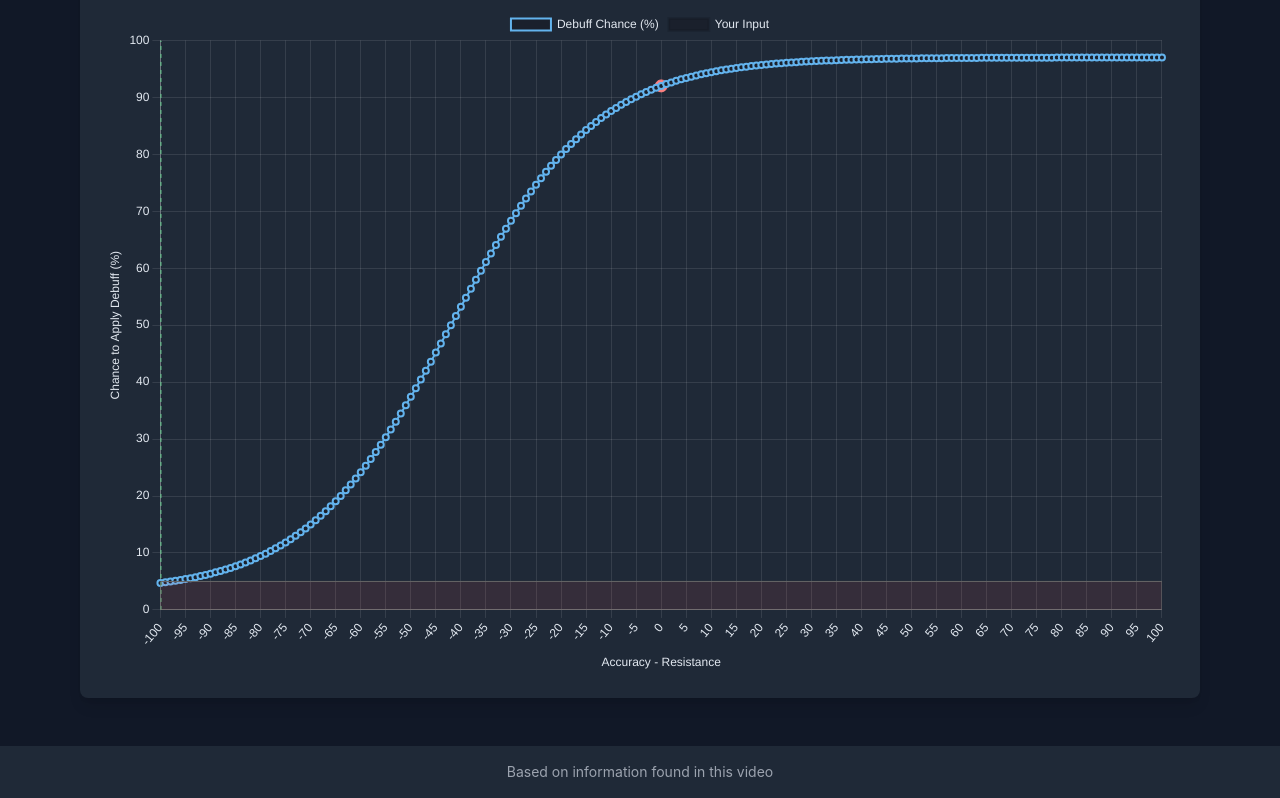
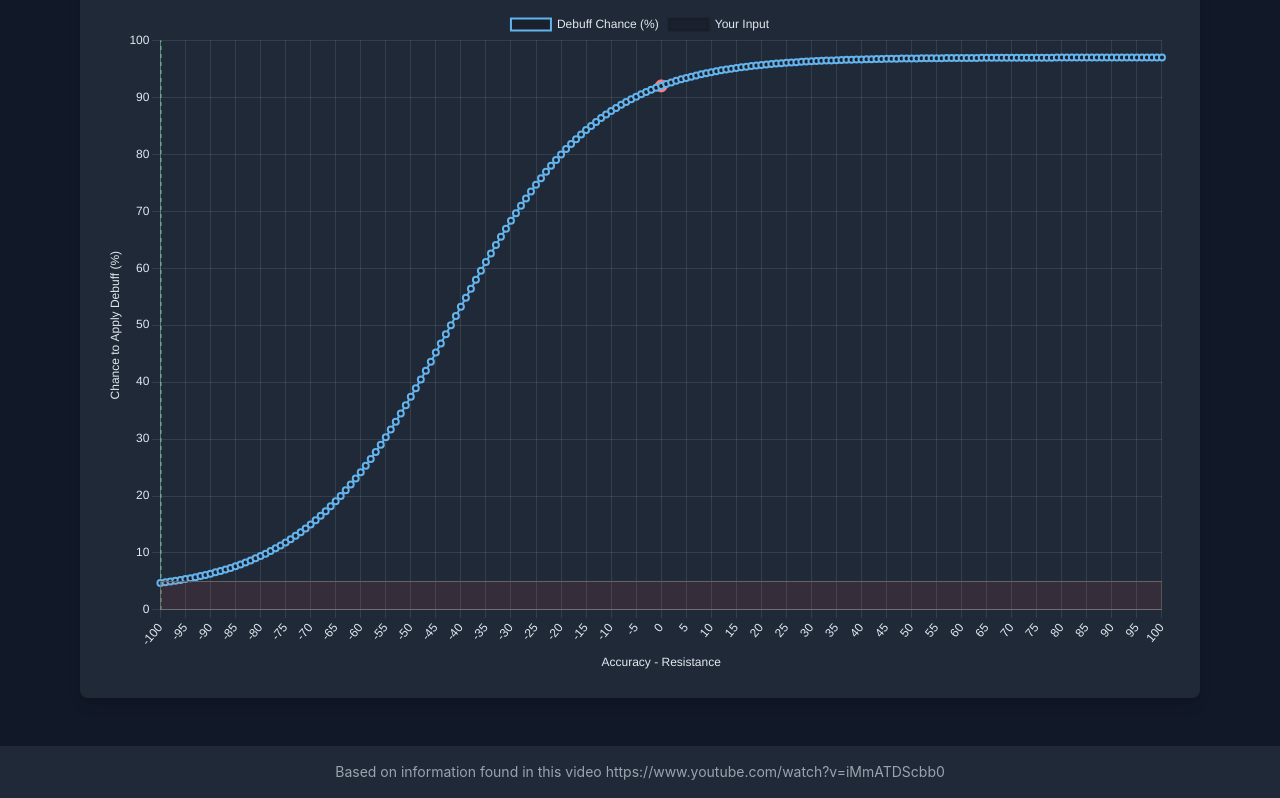
Before and after one commit to TyrelCB/debuff-chance-calculator, a React (Create React App) app: page / in a window 1280 px wide. Shown: the part 516-1314 px from the top of the page. Built offline with nearby package versions, Linux system fonts and the light colour scheme.

Commit message:
attempt to fix

```diff
--- a/src/App.js
+++ b/src/App.js
@@ -244,7 +244,7 @@ export default function DebuffChanceCalculator() {
 
       <footer className="bg-gray-800 p-4 text-center text-sm text-gray-400">
         <div className="container mx-auto">
-          <p>Based on information found in this video</p>
+          <p>Based on information found in this video https://www.youtube.com/watch?v=iMmATDScbb0</p>
         </div>
       </footer>
     </div>
```
Also changed, not shown: 3 other files (tests, documents, lock files or other folders).
